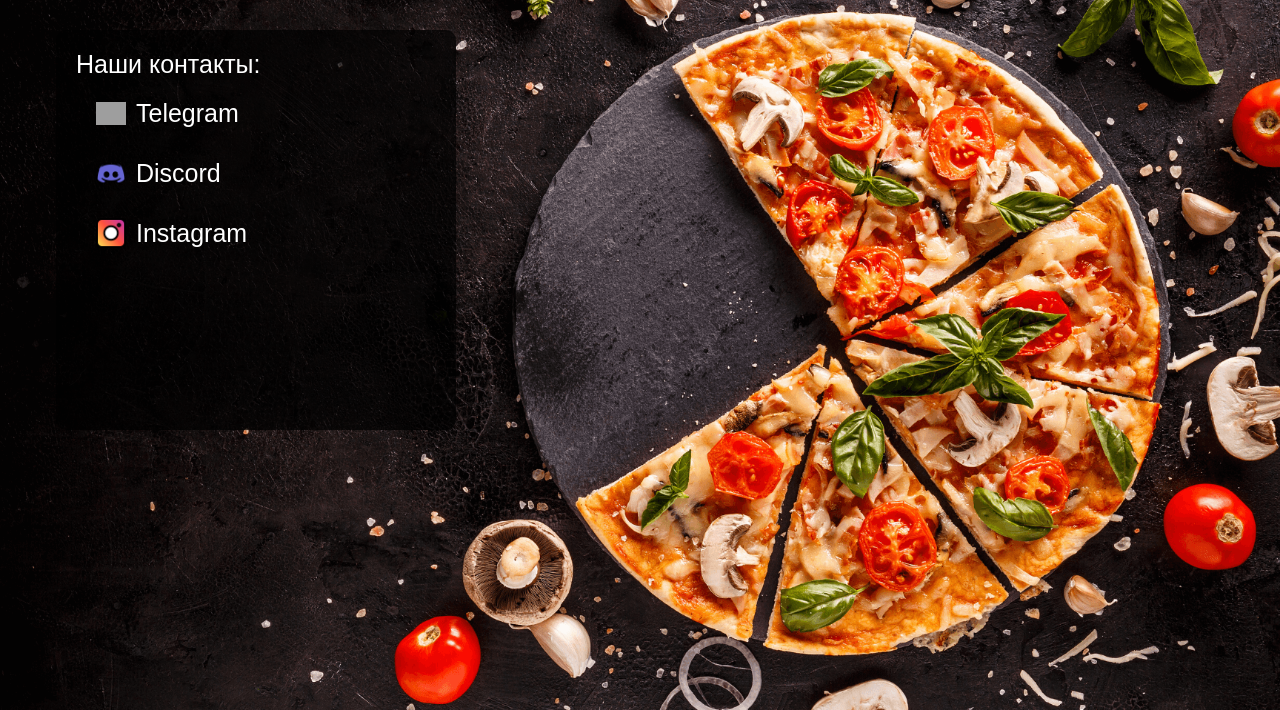
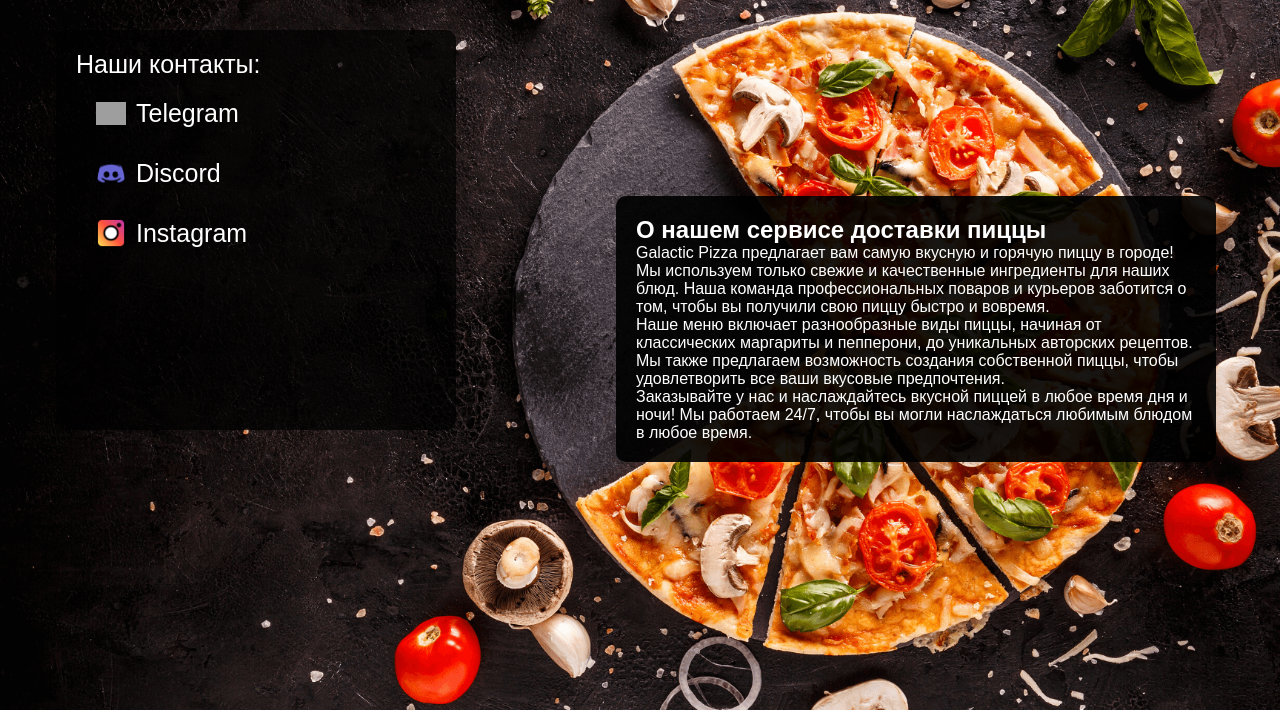
Before and after one commit to LernerF/ITproject, a Django app: page /about/ in a window 1280 px wide. Shown: the part 90-800 px from the top of the page. Run offline with Django 5.2, Linux system fonts and the light colour scheme; grey boxes are pictures that could not be loaded.

Commit message:
Update about.html

```diff
--- a/global/website/main/templates/main/about.html
+++ b/global/website/main/templates/main/about.html
@@ -1,6 +1,6 @@
 {% load static %}
 <!DOCTYPE html>
-<html lang="en">
+<html lang="ru">
 <head>
     <meta charset="UTF-8">
     <meta name="viewport" content="width=device-width, initial-scale=1.0">
@@ -24,7 +24,7 @@
                             <a href="{% url 'user_profile' %}">Личный кабинет</a>
                         {% else %}
                             <a href="{% url 'login' %}">Вход</a>
-                            <a href="{% url 'register' %}">Регистрация</a>
+                            <a href="{% url 'register' %}">Регистрация</а>
                         {% endif %}
                         <li><a href="#">Промокоды</a></li>
                         <li><a href="{% url 'order_history' %}">История заказов</a></li>
@@ -45,5 +45,11 @@
             <li><a href="https://www.instagram.com/_pizza_galactica_?igsh=bHh6cjFmbmVrcm9m&utm_source=qr" class="instagram"><img src="{% static 'main/img/instagram-icon.png' %}" alt="Instagram"> Instagram</a></li>
         </ul>
     </div>
+    <div class="description-container">
+        <h2>О нашем сервисе доставки пиццы</h2>
+        <p>Galactic Pizza предлагает вам самую вкусную и горячую пиццу в городе! Мы используем только свежие и качественные ингредиенты для наших блюд. Наша команда профессиональных поваров и курьеров заботится о том, чтобы вы получили свою пиццу быстро и вовремя.</p>
+        <p>Наше меню включает разнообразные виды пиццы, начиная от классических маргариты и пепперони, до уникальных авторских рецептов. Мы также предлагаем возможность создания собственной пиццы, чтобы удовлетворить все ваши вкусовые предпочтения.</p>
+        <p>Заказывайте у нас и наслаждайтесь вкусной пиццей в любое время дня и ночи! Мы работаем 24/7, чтобы вы могли наслаждаться любимым блюдом в любое время.</p>
+    </div>
 </body>
 </html>
```
